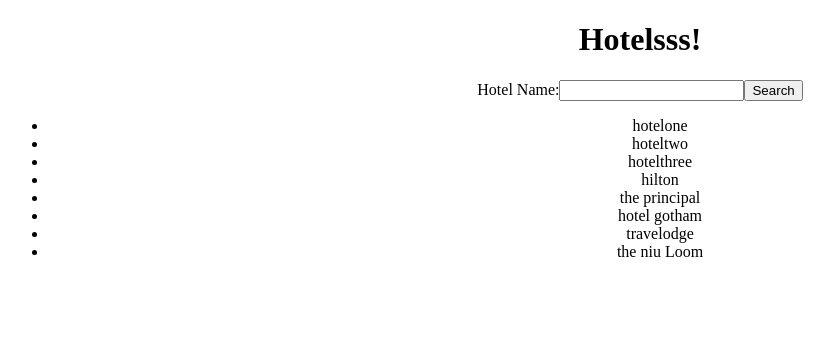
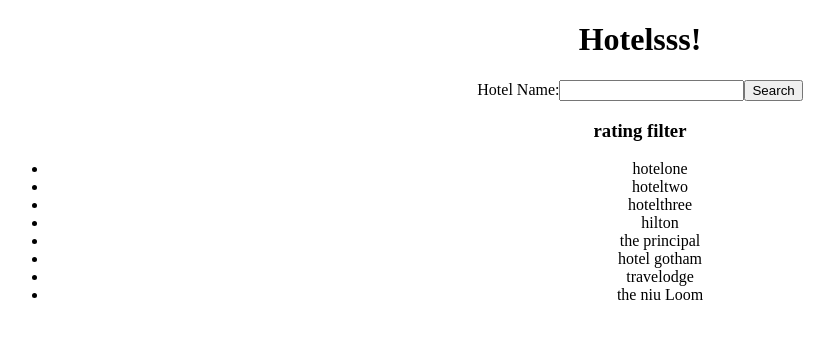
Before and after one commit to tabal97/AeroCloud-FE-test, a React (Create React App) app: page / in a window 1280 px wide. Shown: the top 338 px of the page, without its empty margins (0-834 px from the left). Built offline with nearby package versions, Linux system fonts and the light colour scheme.

Commit message:
check if RatingFilter comp is rendering correctly

```diff
--- a/src/Components/HotelLister.jsx
+++ b/src/Components/HotelLister.jsx
@@ -1,6 +1,7 @@
 import React, { Component } from 'react';
 import * as filter from "../utils/utilFunctions"
 import NameFilter from './NameFilter.jsx';
+import RatingFilter from './RatingFilter';
 const hotelsArray = require("../utils/hotels.json");
 
 
@@ -11,6 +12,7 @@ class HotelLister extends Component {
         const { nameChanged } = this;
         return (<div>
             <NameFilter hotels={hotels} nameChanged={nameChanged} />
+            <RatingFilter />
             <ul>{hotels.map(hotel => {
                 return <li>{hotel.name}</li>
             })}</ul>
--- a/src/Components/RatingFilter.jsx
+++ b/src/Components/RatingFilter.jsx
@@ -3,7 +3,7 @@ import React, { Component } from 'react';
 class RatingFilter extends Component {
     state = {}
     render() {
-        return (  );
+        return (<h3>rating filter</h3>);
     }
 }
 
```
